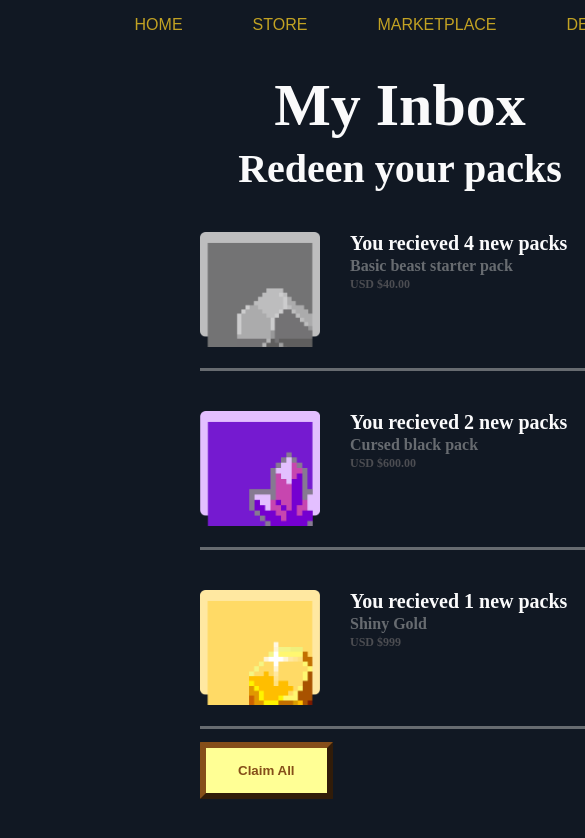
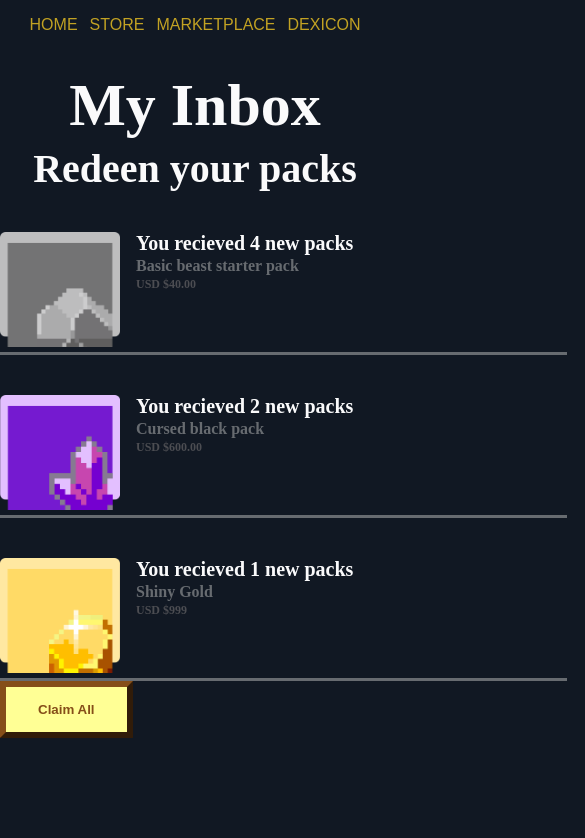
Before and after one commit to Stormo1088/Swoop-Code-Interview, a Next.js app in the folder with-styled-components-app/: page / in a window 390 px wide. Shown: the top 838 px of the page, 585 px wide, since content can reach past the window. Built offline with nearby package versions, Linux system fonts and the light colour scheme.

Commit message:
mobile responsiveness

```diff
--- a/with-styled-components-app/components/styles/ClaimButton.styled.tsx
+++ b/with-styled-components-app/components/styles/ClaimButton.styled.tsx
@@ -1,10 +1,24 @@
-import { text } from "node:stream/consumers";
 import styled from "styled-components";
+import { devices } from "../../pages/_app";
 
 export const StyledClaimButton = styled.button`
-    margin-top: 1em;
-    margin-left: 200px;
-    margin-right: 200px;
+    margin: auto;
+    text-align: center;
+
+    @media ${devices.laptop} {
+        max-width: 800px;
+        margin-top: 1em;
+        margin-left: 200px;
+        margin-right: 200px;
+    }
+
+    @media ${devices.desktop} {
+        max-width: 1400px;
+        margin-top: 1em;
+        margin-left: 200px;
+        margin-right: 200px;
+    };
+
     padding-left: 1px;
     padding-right: 1px;
     padding: 15px 32px;
--- a/with-styled-components-app/components/styles/Header.styled.tsx
+++ b/with-styled-components-app/components/styles/Header.styled.tsx
@@ -1,9 +1,18 @@
-import { text } from "node:stream/consumers";
 import styled from "styled-components";
+import { devices } from "../../pages/_app";
 
 export const StyledHeader = styled.header`
     padding: 1em;
     color: ${({ theme }) => theme.colors.yellow};
     text-align: center;
-    min-width: 800px;
+    margin: auto;
+    text-align: center;
+
+    @media ${devices.laptop} {
+        max-width: 800px;
+    }
+
+    @media ${devices.desktop} {
+        max-width: 1400px;
+    };
 `
--- a/with-styled-components-app/components/styles/HeaderButton.styled.tsx
+++ b/with-styled-components-app/components/styles/HeaderButton.styled.tsx
@@ -1,12 +1,13 @@
-import { text } from "node:stream/consumers";
 import styled from "styled-components";
+import { devices } from "../../pages/_app";
 
 export const StyledButton = styled.button`
     padding-top: 0em;
-    padding-right: 4em;
     background: ${({ theme }) => theme.colors.darkblue};
     border: none;
     color: ${({ theme }) => theme.colors.yellow};
     text-align: center;
     font-size: medium;
+    margin: auto;
+    text-align: center;
 `;
--- a/with-styled-components-app/components/styles/Packs.styled.tsx
+++ b/with-styled-components-app/components/styles/Packs.styled.tsx
@@ -1,14 +1,31 @@
-import { text } from "node:stream/consumers";
 import styled from "styled-components";
+import { devices } from "../../pages/_app";
 
 export const StyledPack = styled.div`
-    padding-bottom: 1em;
-    padding-right: 2em;
-    margin-top: 1em;
+
     border-color: ${({ theme }) => theme.colors.gray};
     border-bottom-style: solid;
-    margin-left: 200px;
-    margin-right: 200px;
+    margin: auto;
+    text-align: auto;
+
+    @media ${devices.laptop} {
+        max-width: 800px;
+        margin-left: 200px;
+        margin-right: 200px;
+        padding-bottom: 1em;
+        padding-right: 2em;
+        margin-top: 1em;
+    }
+
+    @media ${devices.desktop} {
+        max-width: 1400px;
+        margin-left: 200px;
+        margin-right: 200px;
+        margin-right: 200px;
+        padding-bottom: 1em;
+        padding-right: 2em;
+        margin-top: 1em;
+    };
 
     min-width: 15cm;
 
@@ -17,7 +34,7 @@ export const StyledPack = styled.div`
         display: block;
         width: 120px;
         margin-left: auto;
-        margin-right: 30px;
+        margin-right: 1em;
     }
 
     h1 {
--- a/with-styled-components-app/components/styles/Title.styled.tsx
+++ b/with-styled-components-app/components/styles/Title.styled.tsx
@@ -1,11 +1,20 @@
-import { text } from "node:stream/consumers";
 import styled from "styled-components";
+import { devices } from "../../pages/_app";
 
 export const StyledTitle = styled.div`
     font-size: 20px;
     color: ${({ theme }) => theme.colors.white};
     text-align: center;
-    min-width: 800px;
+    margin: auto;
+    text-align: center;
+
+    @media ${devices.laptop} {
+        max-width: 800px;
+    }
+
+    @media ${devices.desktop} {
+        max-width: 1400px;
+    };
 
     h1 {
         color: ${({ theme }) => theme.colors.white};
--- a/with-styled-components-app/pages/_app.tsx
+++ b/with-styled-components-app/pages/_app.tsx
@@ -6,14 +6,34 @@ const GlobalStyle = createGlobalStyle`
     padding: 0;
     box-sizing: border-box;
     margin: auto;
-    max-width: 1200px;
+    max-width: 1400px;
     background: #111823;
     @font-face {
     font-family: "Pixelar";
-    src: url("/fonts/Pixelar-Regular-W01-Regular.ttf") format("truetype");
+    src: url(Pixelar-Regular-W01-Regular.ttf) format("truetype");
     }
   }
 `
+
+const sizes = {
+  mobileS: '320px',
+  mobileM: '375px',
+  mobileL: '425px',
+  tablet: '768px',
+  laptop: '1024px',
+  laptopL: '1440px',
+  desktop: '2560px',
+};
+
+export const devices = {
+  mobileS: `(min-width: ${sizes.mobileS})`,
+  mobileM: `(min-width: ${sizes.mobileM})`,
+  mobileL: `(min-width: ${sizes.mobileL})`,
+  tablet: `(min-width: ${sizes.tablet})`,
+  laptop: `(min-width: ${sizes.laptop})`,
+  laptopL: `(min-width: ${sizes.laptopL})`,
+  desktop: `(min-width: ${sizes.desktop})`,
+};
 
 const theme = {
   colors: {
--- a/with-styled-components-app/pages/index.tsx
+++ b/with-styled-components-app/pages/index.tsx
@@ -1,5 +1,3 @@
-import styled from 'styled-components'
-import Image from 'next/image';
 import { StyledHeader } from '../components/styles/Header.styled';
 import { StyledButton } from '../components/styles/HeaderButton.styled';
 import { StyledTitle } from '../components/styles/Title.styled';
```
